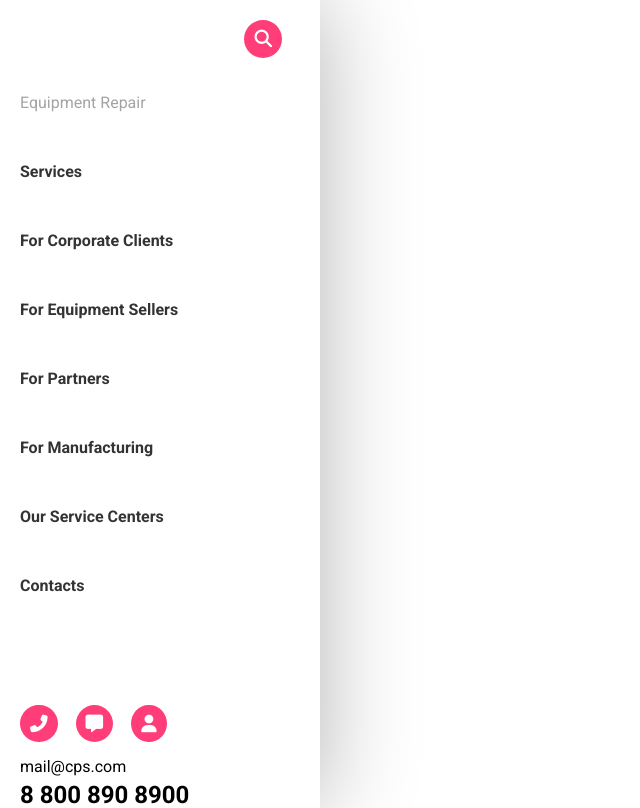
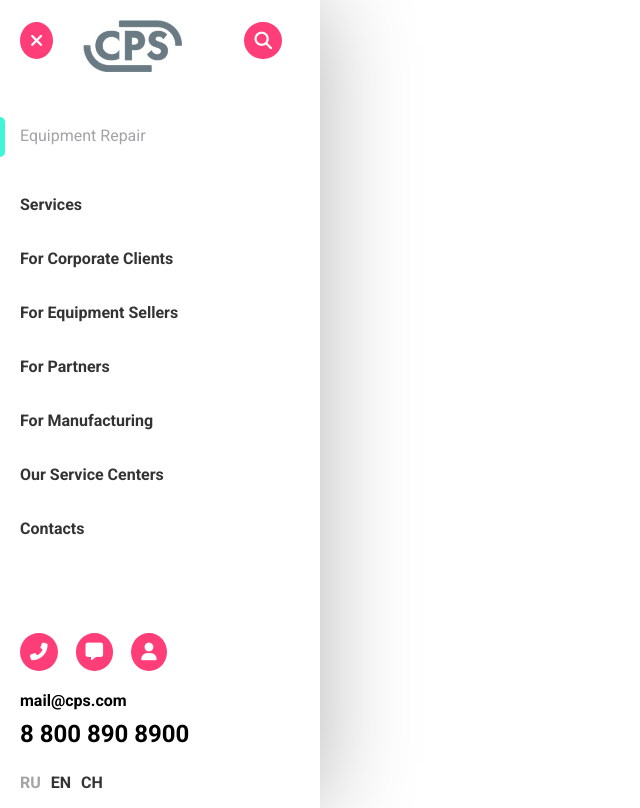
Before and after one commit to robel16/Habsida, a plain HTML site: page web-core-4.1.8/index.html in a window 1280 px wide. Shown: the whole page, without its empty margins (0-640 px from the left). Drawn offline with Linux system fonts and the light colour scheme.

Commit message:
sidebar-completed

```diff
--- a/web-core-4.1.8/index.html
+++ b/web-core-4.1.8/index.html
@@ -15,8 +15,10 @@
 
       <div class="sidebar">
             <div class="sidebar__logo">
+                        <i class="fa fa-times sidebar__icons"></i>
+                        <a href="#"><img src="./assets/photo-1.jpg" alt="" class="sidebar__logo-small" /></a>
                   <i class="fa fa-times-circle-o" aria-hidden="true"></i>
-            <a href="#"><i class="fa-solid fa-magnifying-glass header__icons"></i></a>
+            <a href="#"><i class="fa-solid fa-magnifying-glass sidebar__icons"></i></a>
             </div>
             <div class="sidebar__title">Equipment Repair</div>
             <div class="sidebar__section">
@@ -30,9 +32,9 @@
             </div>
             <div class="sidebar__contacts-icons">
 
-                  <a href="#"><i class="fa fa-phone-flip header__icons"></i></a>
-                  <a href="#"><i class="fa-solid fa-message header__icons"></i></a>
-                  <a href="#"><i class="fa-solid fa-user header__icons"></i></a>
+                  <a href="#"><i class="fa fa-phone-flip sidebar__icons"></i></a>
+                  <a href="#"><i class="fa-solid fa-message sidebar__icons"></i></a>
+                  <a href="#"><i class="fa-solid fa-user sidebar__icons"></i></a>
 
             </div>
             <div class="sidebar__contacts">
@@ -40,7 +42,7 @@
                   <div class="sidebar__contacts-phone-number">8 800 890 8900</div>
             </div>
             <div class="sidebar__language">
-                  <a href="#" class="sidebar__language-link">RU</a>
+                  <a href="#" class="sidebar__language-link sidebar__language-link-faded">RU</a>
                   <a href="#" class="sidebar__language-link">EN</a>
                   <a href="#" class="sidebar__language-link">CH</a>
             </div>
--- a/web-core-4.1.8/style.css
+++ b/web-core-4.1.8/style.css
@@ -14,15 +14,10 @@ body{
       width: 280px;
       height: 96vh;
       background-color: #fff;
-
-      /* Change background color as needed */
       box-shadow: 0px 0px 90px rgba(0, 0, 0, 0.3);
-      /* Adding shadow to the right */
       padding: 20px;
       display: flex;
-      /* Ensure sidebar fills its container */
       flex-direction: column;
-      /* Make sidebar's content flow in column */
       overflow-y: hidden;
 }
 /* Logo styles */
@@ -36,26 +31,34 @@ body{
 .sidebar__title{
       color: #A4A4A7;
       margin-bottom: 50px;
+      margin-top: 30px;
+}
+.sidebar__title::before {
+      margin-top: 117px;
+      content: "";
+      position: absolute;
+      left: 0;
+      top: 0;
+      height: 40px;
+      width: 5px;
+      background-color: #41f6d7;
+      border-radius: 0 12px 12px 0;
 }
 .sidebar__section {
       margin-bottom: 60px;
       flex-grow: 1;
       font-weight: bold;
-      /* Allow sidebar__section to expand and fill remaining space */
       display: flex;
       flex-direction: column;
-      /* Set flex direction to column */
 }
 
 
 .sidebar__link {
       display: block;
-      margin-bottom: 50px;
+      margin-bottom: 35px;
       text-decoration: none;
       color: #333;
-      /* Change link color as needed */
       width: 100%;
-      /* Ensure links take full width */
       text-align: left;
       /* Align links to the left */
 }
@@ -63,8 +66,11 @@ body{
   display: flex;
 
 }
-
-.header__icons {
+.sidebar__logo-small {
+      width: 99px;
+      margin-right: 40px;
+}
+.sidebar__icons {
 
       color: white;
       background-color: #ff3e79;
@@ -88,9 +94,15 @@ body{
 .sidebar__contacts div {
       margin-bottom: 5px;
 }
+.sidebar__contacts-mail{
+      font-weight: bold;
+      margin-top: 5px;
+
+}
 .sidebar__contacts-phone-number{
       font-weight: bold;
       font-size: x-large;
+      margin-top: 10px;
 }
 .sidebar__language {
       display: flex;
@@ -100,5 +112,9 @@ body{
       margin-right: 10px;
       text-decoration: none;
       color: #333;
+      font-weight: bold;
       /* Change link color as needed */
 }
+.sidebar__language-link-faded{
+      color: #A4A4A7;
+}
```
